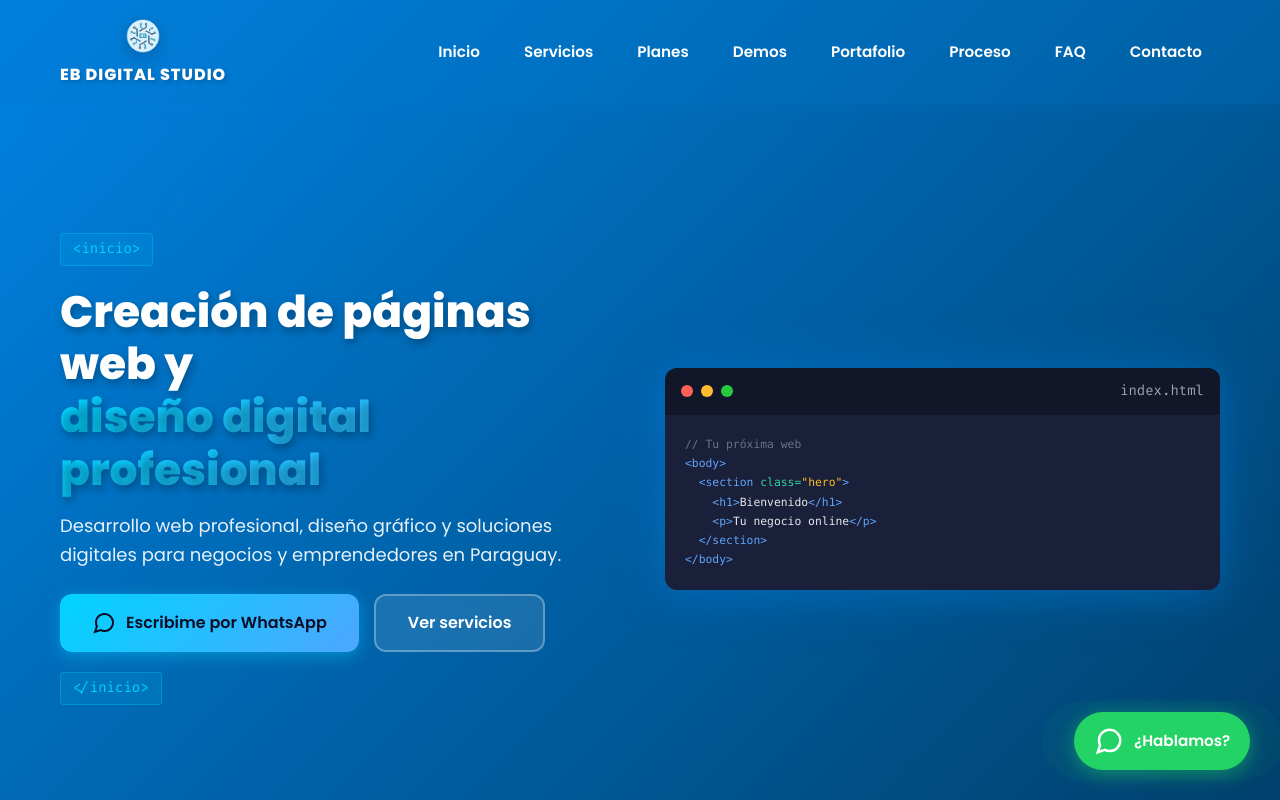
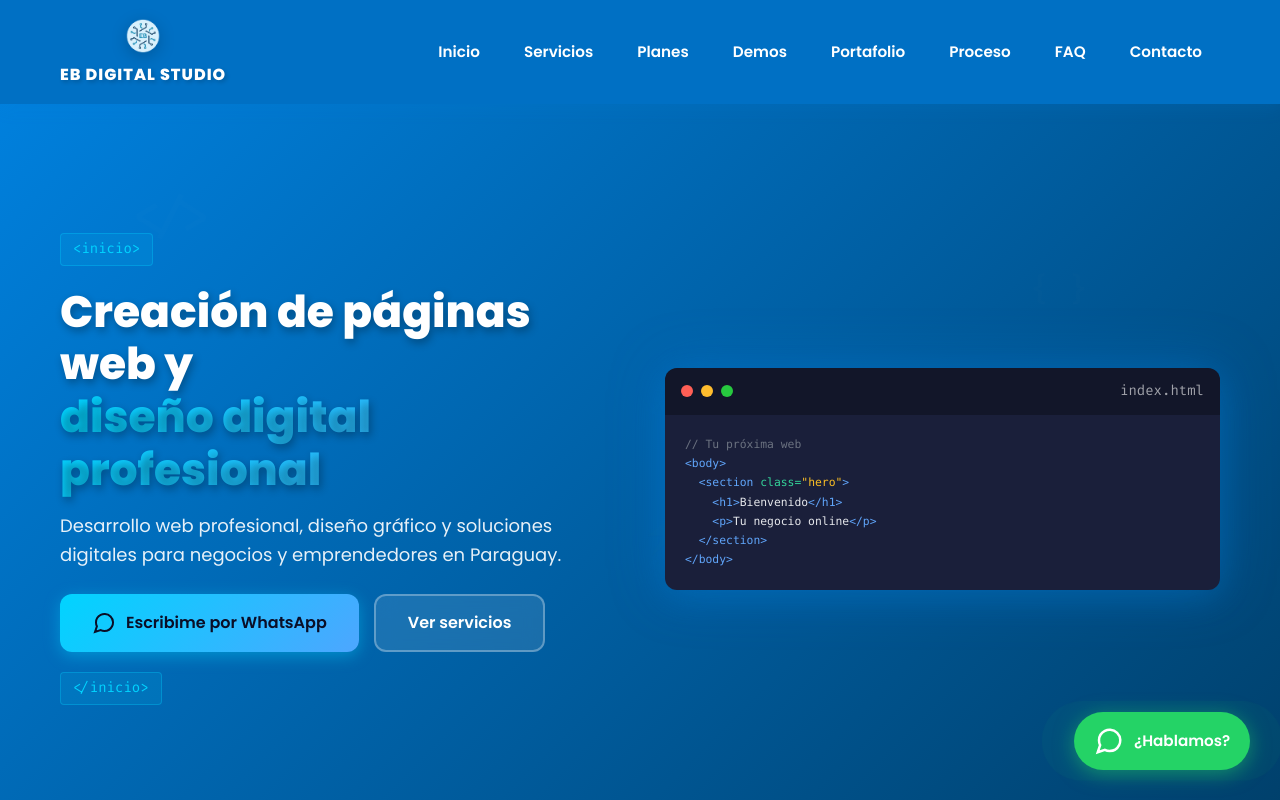
Before and after one commit to EBDigitalStudio/ebdigital2, a plain HTML site: page index.html in a window 1280 px wide. Shown: the top 800 px of the page. Drawn offline with Linux system fonts and the light colour scheme.

```diff
--- a/css/style.css
+++ b/css/style.css
@@ -7,6 +7,7 @@
 
     --color-primary: #0080dd;
     --color-primary-dark: #005fa3;
+    --color-statusbar: #0070c4;
     --color-primary-light: #4da6ff;
     --color-secondary: #00d4ff;
     --color-accent: #ff6b35;
@@ -37,14 +38,14 @@
 
 html {
     scroll-behavior: smooth;
-    background: var(--color-primary);
+    background: var(--color-statusbar);
 }
 
 body {
     font-family: var(--font-display);
     line-height: 1.6;
     color: var(--color-dark);
-    background: var(--color-primary);
+    background: var(--color-statusbar);
     overflow-x: hidden;
 }
 
@@ -55,7 +56,7 @@ body::before {
     left: 0;
     right: 0;
     height: env(safe-area-inset-top, 0px);
-    background: var(--color-primary);
+    background: var(--color-statusbar);
     pointer-events: none;
     z-index: 1002;
 }
@@ -75,7 +76,7 @@ main {
 ====================== */
 
 .navbar {
-    background: linear-gradient(135deg, var(--color-primary) 0%, var(--color-primary-dark) 100%);
+    background: var(--color-statusbar);
     padding: calc(0.5rem + env(safe-area-inset-top, 0px)) 0 0.5rem;
     box-shadow: var(--shadow-md);
     position: sticky;
```
